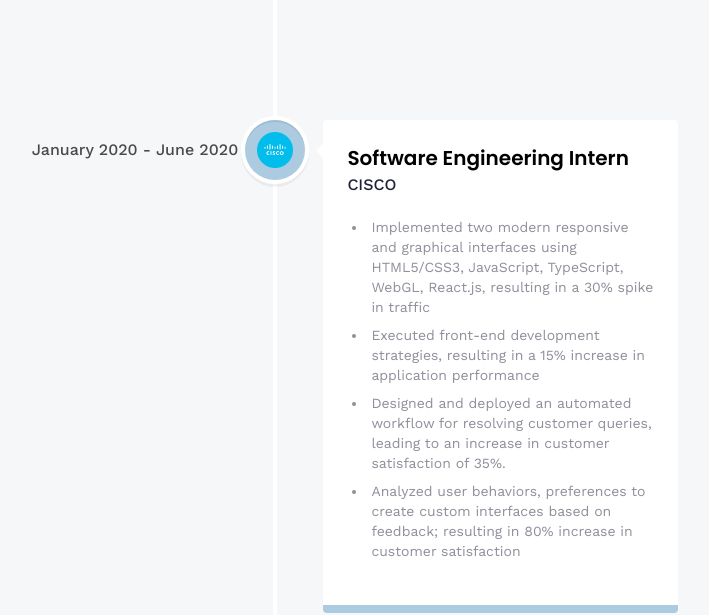
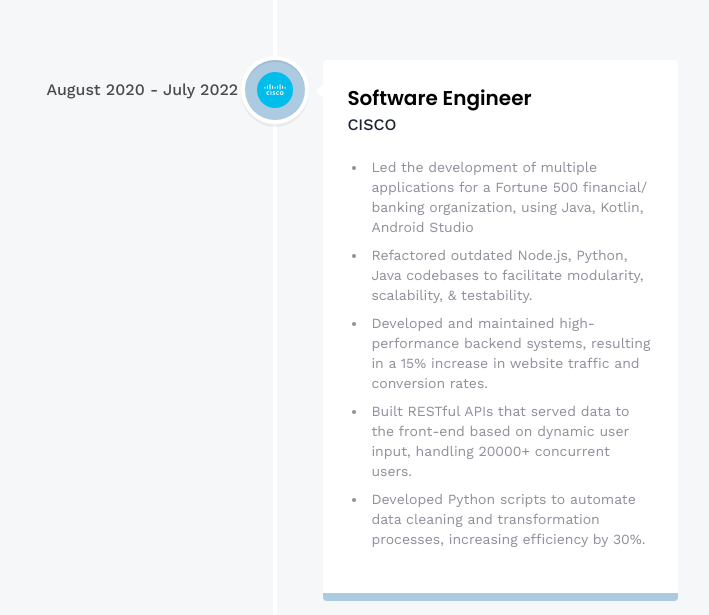
Before and after one commit to nitzynz/3D_Portfolio, a React (Vite) app: page /about in a window 1280 px wide. Shown: the part 1608-2223 px from the top of the page, without its empty margins (365-1074 px from the left). Built offline with nearby package versions, Linux system fonts and the light colour scheme; no server answers.

Commit message:
updated experience

```diff
--- a/src/assets/images/index.js
+++ b/src/assets/images/index.js
@@ -5,7 +5,18 @@
 import tesla from "./tesla.png";
 import CISCO from "./CISCO.png";
 import LT from "./LT.png";
+import cloudwareLogo from "./cloudwareLogo.png";
 
 import logo from "./logo.svg";
 
-export { hero, meta, shopify, starbucks, tesla, CISCO, LT, logo };
+export {
+  hero,
+  meta,
+  shopify,
+  starbucks,
+  tesla,
+  CISCO,
+  LT,
+  cloudwareLogo,
+  logo,
+};
--- a/src/constants/index.js
+++ b/src/constants/index.js
@@ -1,4 +1,12 @@
-import { meta, shopify, starbucks, tesla, CISCO, LT } from "../assets/images";
+import {
+  meta,
+  shopify,
+  starbucks,
+  tesla,
+  CISCO,
+  LT,
+  cloudwareLogo,
+} from "../assets/images";
 import {
   car,
   contact,
@@ -130,16 +138,30 @@
 export const experiences = [
   {
     title: "Software Engineer",
+    company_name: "Cloudware IT",
+    icon: cloudwareLogo,
+    iconBg: "#accbe1",
+    date: "January 2024",
+    points: [
+      "Designed an interactive graphical website, switching over from multi-page website to single page, using Javascript, React, Tailwind, HTML5/ CSS3, increasing the revenue by 220%.",
+      "Developed own CAPTCHA, reducing the contact form spamming by 75%.",
+      "Collaborated with the President to create digital marketing designs leading to additional client subscriptions.",
+      "Built RESTful APIs that served data to the front-end based on dynamic user input, handling 20000+ concurrent users.",
+      "Formulating technical designs for independent problems, driving cross-team collaboration, upholding software reliability practices and proactively identifying areas of future work.",
+    ],
+  },
+  {
+    title: "Software Engineer",
     company_name: "CISCO",
     icon: CISCO,
     iconBg: "#accbe1",
     date: "August 2020 - July 2022",
     points: [
-      "Led the development of interactive interfaces for a Fortune 500 financial/ banking organization, increasing the usage by 45%, using the latest technologies of HTML5/CSS3, JavaScript, React.js, Tailwind, Jest, Cypress, TypeScript, SASS, CSS-Crush",
-      "Designed and deployed interactive dashboards, leading to a 30% reduction in data analysis time and improved decision-making processes",
-      "Optimized existing data visualizations based on user feedback and data analysis, resulting in a 15% increase in user engagement",
-      "Developed and maintained high-performance backend systems, resulting in a 15% increase in website traffic and conversion rates",
-      "Developed Python scripts to automate data cleaning and transformation processes, increasing efficiency by 30%",
+      "Led the development of multiple applications for a Fortune 500 financial/ banking organization, using Java, Kotlin, Android Studio",
+      "Refactored outdated Node.js, Python, Java codebases to facilitate modularity, scalability, & testability.",
+      "Developed and maintained high-performance backend systems, resulting in a 15% increase in website traffic and conversion rates.",
+      "Built RESTful APIs that served data to the front-end based on dynamic user input, handling 20000+ concurrent users.",
+      "Developed Python scripts to automate data cleaning and transformation processes, increasing efficiency by 30%.",
     ],
   },
   {
@@ -149,10 +171,9 @@
     iconBg: "#accbe1",
     date: "January 2020 - June 2020",
     points: [
-      "Implemented two modern responsive and graphical interfaces using HTML5/CSS3, JavaScript, TypeScript, WebGL, React.js, resulting in a 30% spike in traffic",
-      "Executed front-end development strategies, resulting in a 15% increase in application performance",
-      "Designed and deployed an automated workflow for resolving customer queries, leading to an increase in customer satisfaction of 35%.",
-      "Analyzed user behaviors, preferences to create custom interfaces based on feedback; resulting in 80% increase in customer satisfaction",
+      "Created several critical error processing pipelines, and a framework to scale easy deployment and monitoring of new pipelines.",
+      "Designed and deployed an automated workflow for resolving customer queries, leading to an increase in customer satisfaction of 35%",
+      " Analyzed user behaviors, preferences to create custom interfaces based on feedback; resulting in 80% increase in customer satisfaction.",
     ],
   },
   {
```
Also changed, not shown: src/assets/images/cloudwareLogo.png (added).
